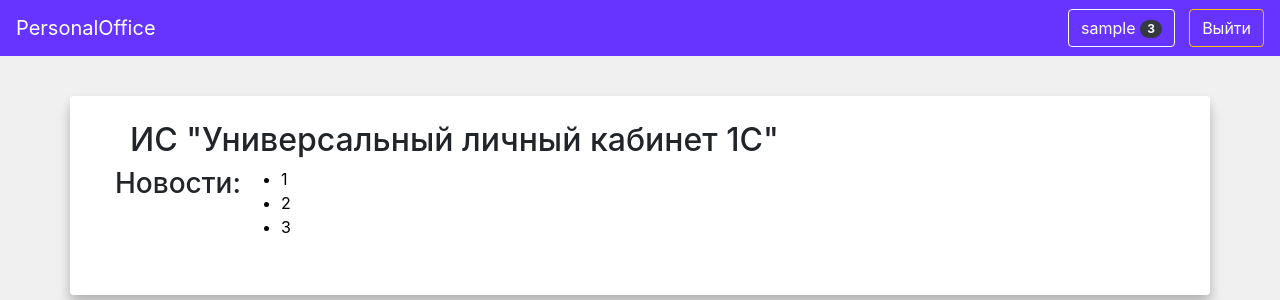
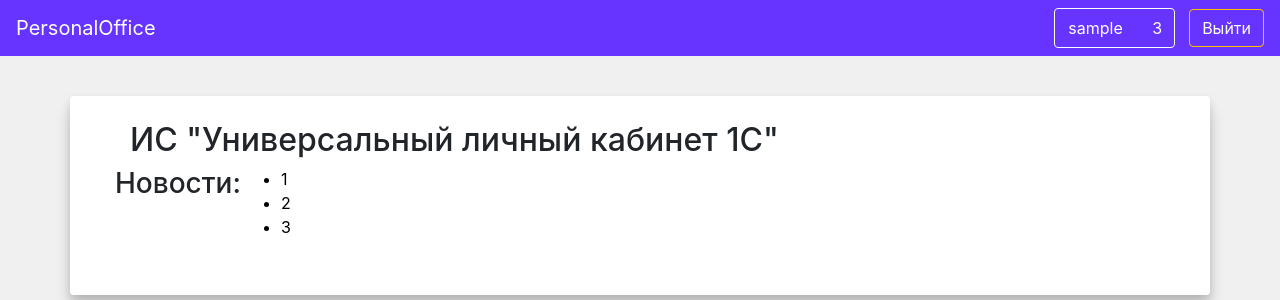
Before and after one commit to elenpetrovich/personal-cabinet, a Django app: page /start/ in a window 1280 px wide. Shown: the top 300 px of the page. Run offline with Django 3.2, Linux system fonts and the light colour scheme; the visitor is signed in with stand-in values (Sample User, id 1).

Commit message:
Обновлен профиль пользователя

```diff
--- a/company/serializers.py
+++ b/company/serializers.py
@@ -7,7 +7,6 @@ class CompanySerializer(serializers.ModelSerializer):
         model = Company
         fields = (
             'id',
-            "system_name",
             'url_name',
             "city",
             "address",
@@ -29,7 +28,6 @@ class CompanyShortSerializer(serializers.ModelSerializer):
         model = Company
         fields = (
             'id',
-            "system_name",
             "short_name",
             "full_name",
             "is_public",
--- a/templates/base.html
+++ b/templates/base.html
@@ -30,9 +30,11 @@
             </ul>
             <form class="form-inline my-2 my-lg-0">
                 {% if user.is_authenticated %}
-                <div class="mx-1 btn btn-outline-warning border border-white">
-                    <a href="#u" class="h7">{{ user.username }}</a>
-                    <a href="#n" class="badge badge-pill badge-dark">3</a>
+                <div class="mx-1 p-0 btn btn-outline-warning border border-white">
+                    <a href="{% url 'user-list' %}" class="h7 btn m-0">{{ user.username }}</a>
+                    <a href="{% url 'user-list' %}?n=3" class="btn btn-outline-secondary rounded-circle border-0 m-0">
+                        3
+                    </a>
                 </div>
                 <a href="{% url 'logout' %}" class="btn btn-outline-warning ml">Выйти</a>
                 {% else %}
--- a/templates/user.html
+++ b/templates/user.html
@@ -2,11 +2,11 @@
 
 {% block content %}
 <h1>Здравствуйте, {{ account.username }}</h1>
-<h2>Ваши роли:</h2>
+<h4>Ваши роли:</h4>
 <ul>
     {% for role in roles %}
-    <a href="{% url 'docs-list' %}?company={{role.company.name}}">
-        <li>{{ role.name }} г. {{ role.company.short_name }}</li>
+    <a href="{% url 'company-detail' url_name=role.company.url_name %}">
+        <li>{{ role.name }} в компании {{ role.company.short_name }}</li>
     </a>
     {% endfor %}
 </ul>
```
